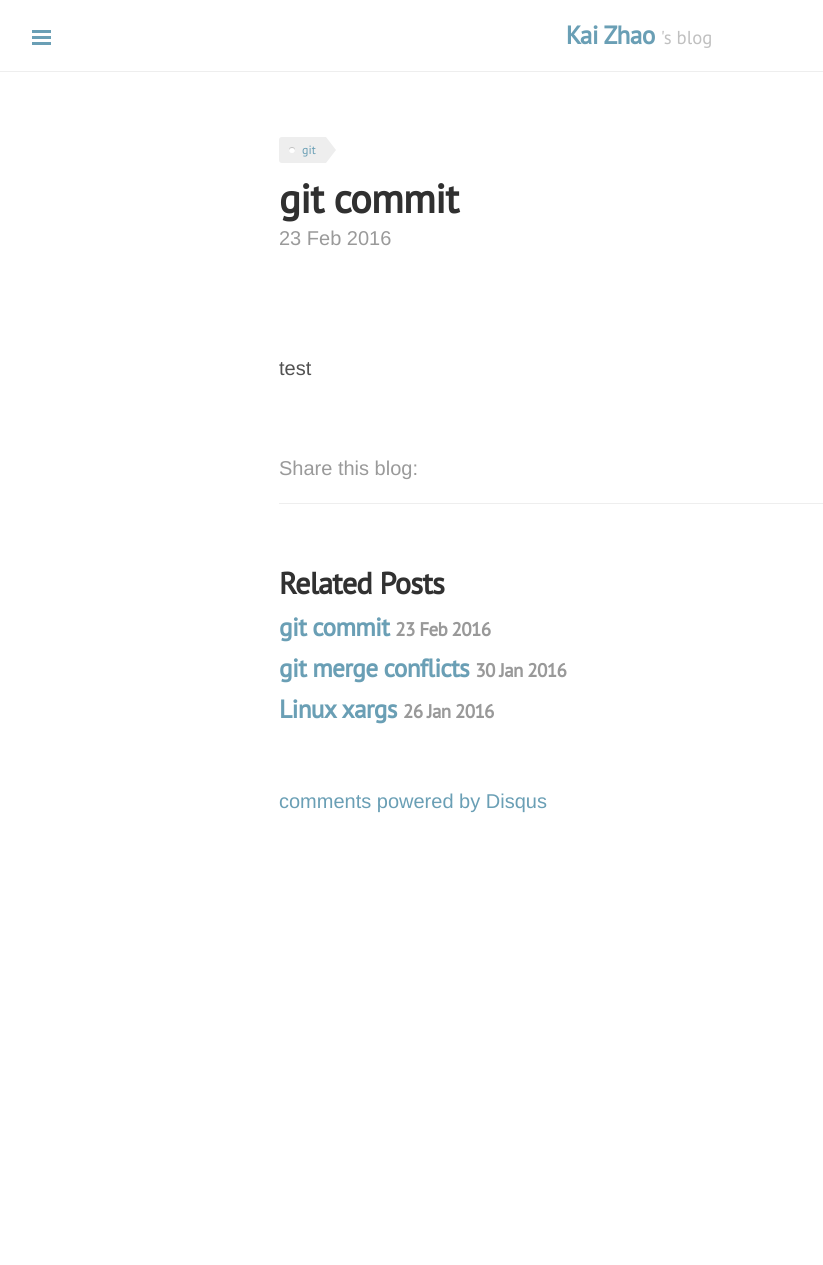
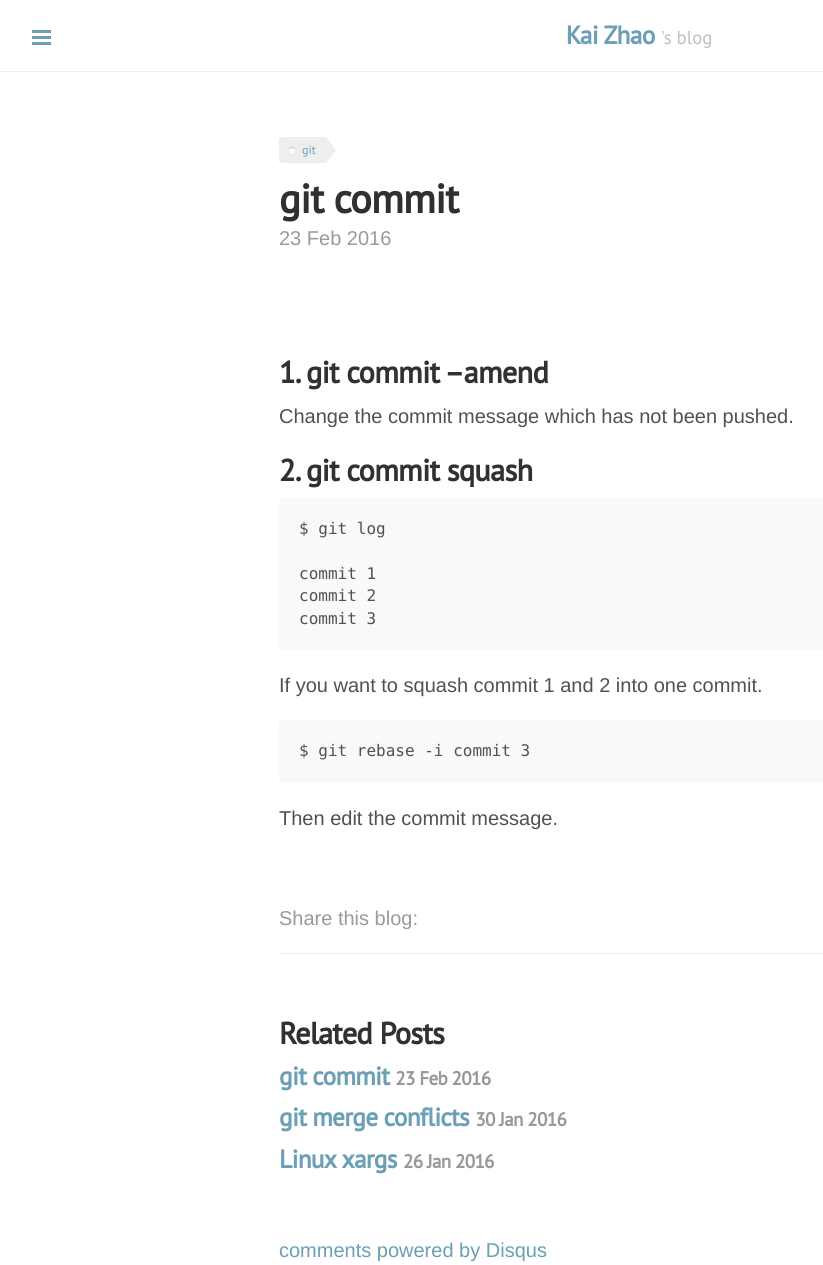
Before and after one commit to loverszhaokai/loverszhaokai.github.io, a Jekyll site: the page built from _posts/2016-02-23-git-commit.md, in a window 1280 px wide. Shown: the whole page, without its empty margins (1-824 px from the left). Built offline with Jekyll 4.4.1, drawn with Linux system fonts in a browser that asks for light colours; nearby versions of some CDN libraries; comment, search, counter and statistics services are not loaded; before the commit the page ends 900 px from its top, so only the background shows below that.

Commit message:
update git test

```diff
--- a/_posts/2016-02-23-git-commit.md
+++ b/_posts/2016-02-23-git-commit.md
@@ -11,4 +11,24 @@ analytics: true
 
 <br>
 
-test
+## 1. git commit --amend
+
+Change the commit message which has not been pushed.
+
+## 2. git commit squash
+
+~~~
+$ git log
+
+commit 1
+commit 2
+commit 3
+~~~
+
+If you want to squash commit 1 and 2 into one commit.
+
+~~~
+$ git rebase -i commit 3
+~~~
+
+Then edit the commit message.
```
